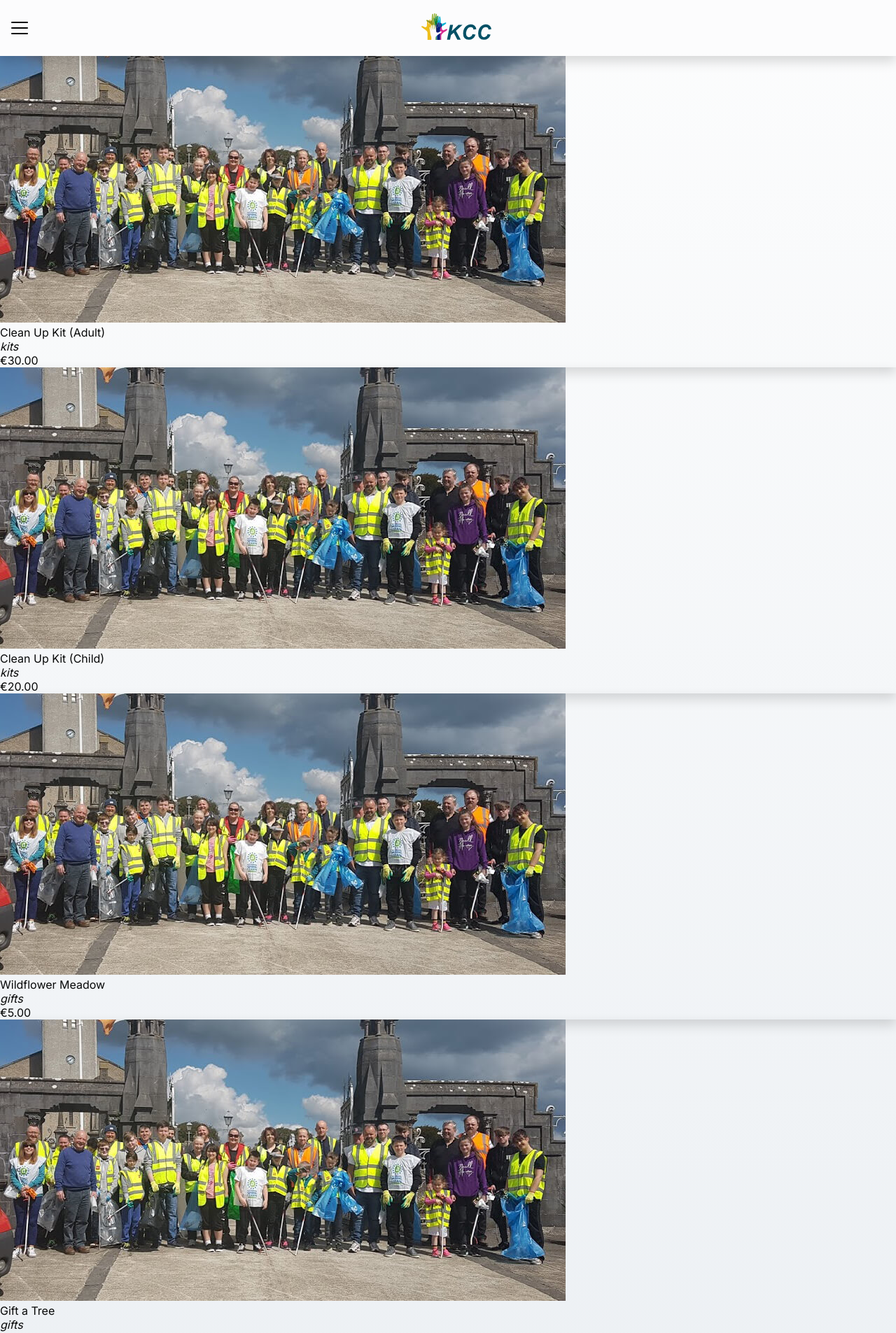
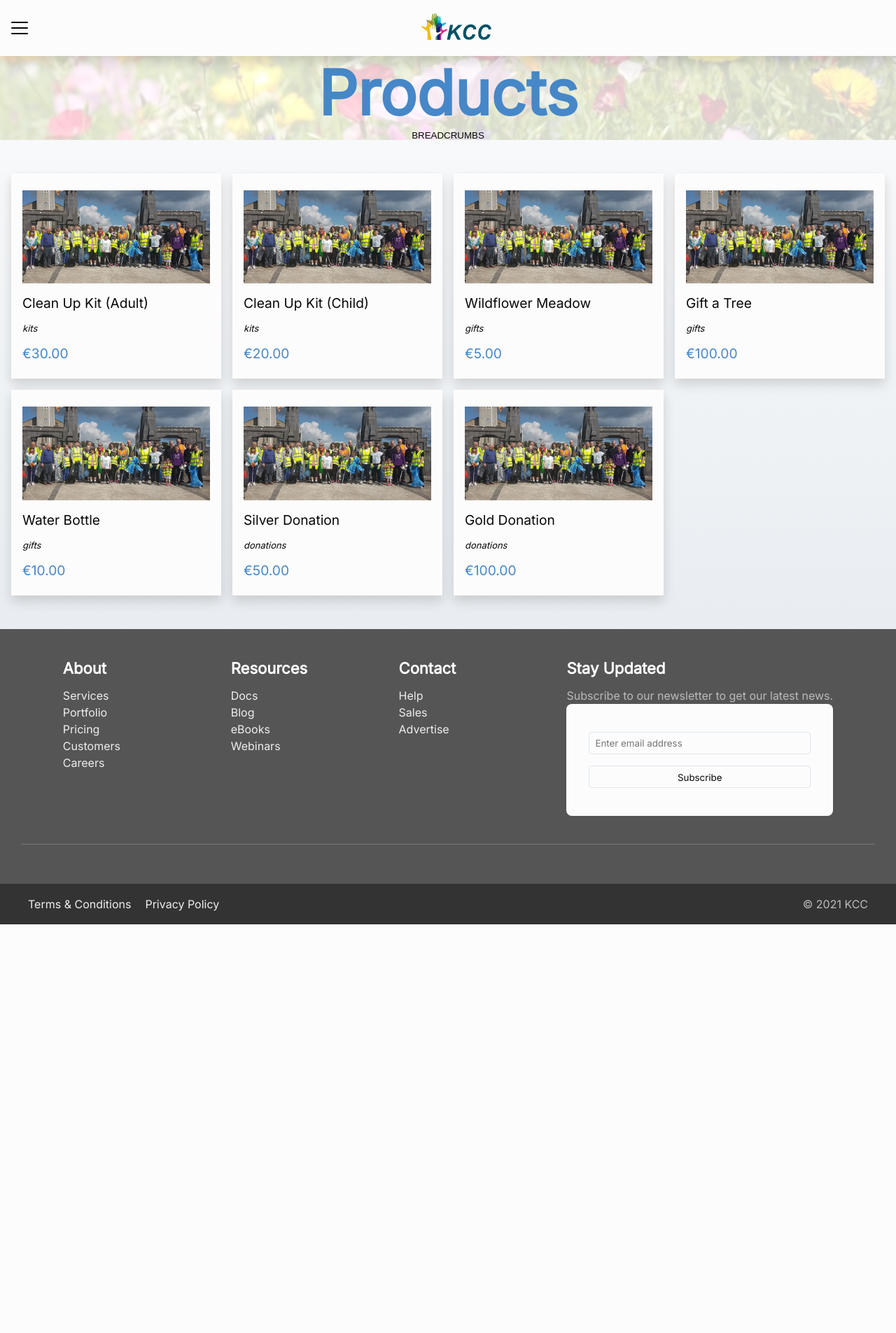
Before and after one commit to Code-Institute-Submissions/edwarddoyle-CI-MS4, a Django app: page /prodcuts/ in a window 1280 px wide. Shown: the top 1905 px of the page at 70% size. After the commit the page ends 1321 px from the top, so only its background shows below. Run offline with Django 3.2, Linux system fonts and the light colour scheme; data comes from the database, SQL or seed files in the repository; some libraries are stand-ins or nearby versions.

Commit message:
Refactor CSS

```diff
--- /dev/null
+++ b/static/css/header.css
@@ -0,0 +1,28 @@
+.masthead {
+    display: flex;
+    justify-content: center;
+    align-items: center;
+    flex-direction: column;
+    text-align: center;
+    width: 100%;
+    margin-top: 10vh;
+    height: 15vh; /* if you don't want it to take up the full screen, reduce this number */
+    overflow: hidden;
+    background-size: cover !important;
+    background: linear-gradient(rgba(255, 255, 255, 0.8), rgba(255, 255, 255, 0.8)),
+    url("../img/flowers.jpg") no-repeat center center scroll;
+
+
+  }
+
+  .masthead h1 {
+    font-style: normal;
+    font-weight: bold;
+    color: var(--brand);
+    font-size: 11vmin;
+    /* letter-spacing: 0.03em;
+    line-height: 1;
+    text-shadow: 1px 2px 4px rgba(0, 0, 0, 0.8);
+    margin-bottom: 41px; */
+    text-transform: capitalize;
+  }
--- /dev/null
+++ b/static/css/products.css
@@ -0,0 +1,35 @@
+section.products {
+    height: auto;
+    padding: 3rem 1rem;
+    width: 100vw;
+  }
+
+  .productsGrid {
+    display: grid;
+    grid-template-columns: repeat(auto-fill, minmax(16rem, 1fr));
+    grid-gap: 1rem;
+  }
+
+  .productCard {
+      padding: 1rem 1rem;
+      text-align: center;
+      font-size: 1.2rem;
+      background: var(--surface2);
+      color: var(--text2);
+      display: flex;
+      flex-direction: column;
+      align-items: flex-start;
+
+  }
+  .productCard *{
+    margin: .5rem 0;
+  }
+  .productCard img {
+    width: 100%;
+  }
+  .productCard i {
+    font-size: small;
+  }
+  .productCard span {
+    color: var(--brand);
+  }
```
Also changed, not shown: static/css/style.css (+68 -0 lines).
